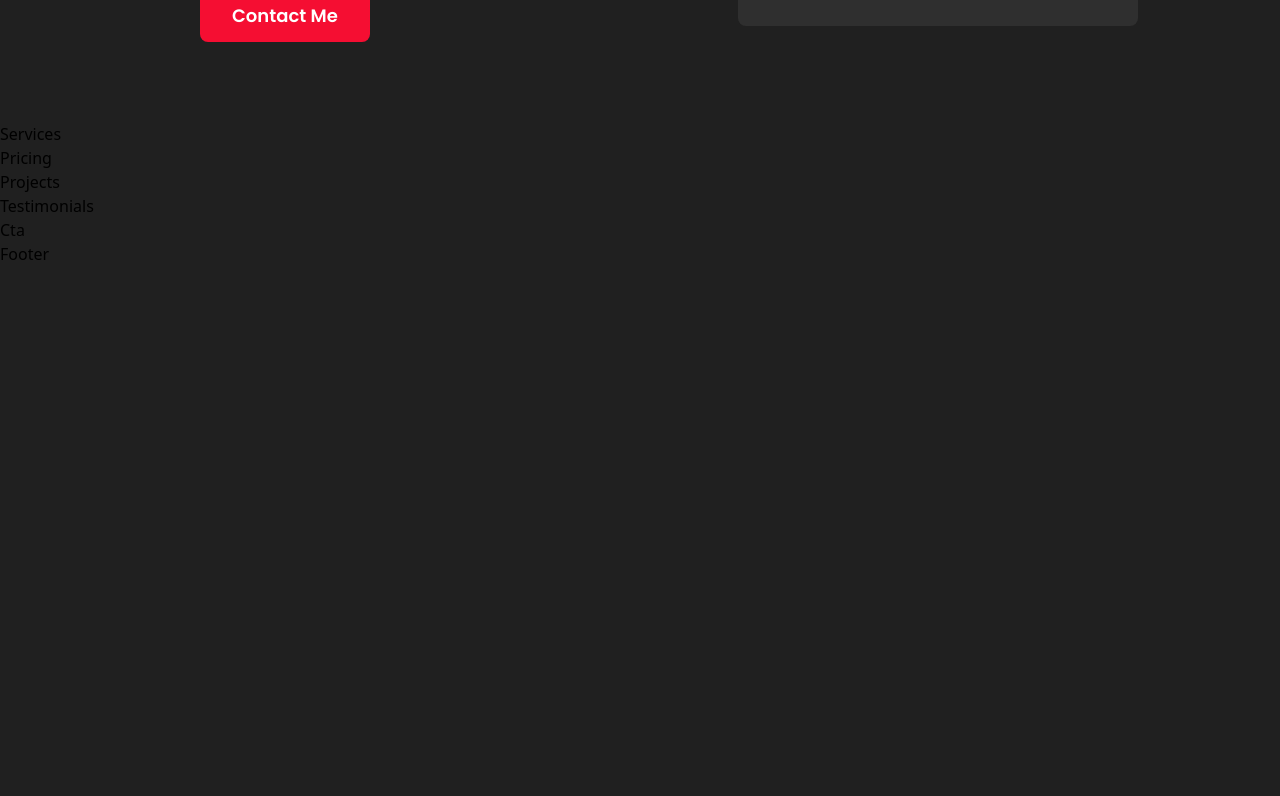
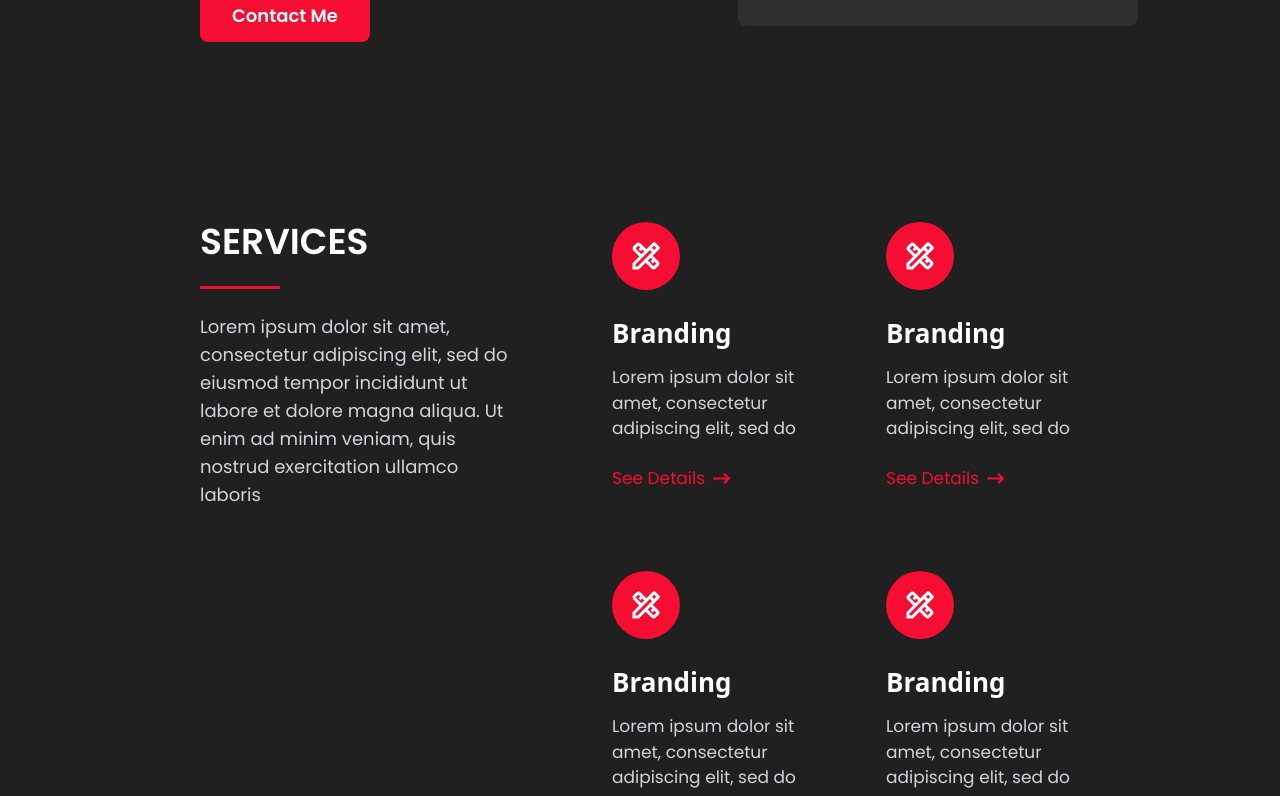
Before and after one commit to ozaenzenzen/reactjs_template_4, a React (Vite) app: page / in a window 1280 px wide. Shown: the part 724-1520 px from the top of the page. Before the commit the page ends 990 px from the top, so only its background shows below. Built offline with nearby package versions, Linux system fonts and the light colour scheme.

Commit message:
update service section

```diff
--- a/index.html
+++ b/index.html
@@ -4,7 +4,7 @@
     <meta charset="UTF-8" />
     <link rel="icon" type="image/svg+xml" href="/vite.svg" />
     <meta name="viewport" content="width=device-width, initial-scale=1.0" />
-    <title>ReactJS Template 3</title>
+    <title>ReactJS Template 4</title>
 
     <!-- Font -->
     <link rel="preconnect" href="https://fonts.googleapis.com">
--- a/src/sections/Services.jsx
+++ b/src/sections/Services.jsx
@@ -1,9 +1,52 @@
-import React from 'react'
+import React from "react";
+import { FaSearchengin } from "react-icons/fa";
+import { FaArrowRightLong } from "react-icons/fa6";
+import { MdOutlineDesignServices } from "react-icons/md";
+import { IoLogoAndroid } from "react-icons/io";
+import AOS from "aos";
+import "aos/dist/aos.css";
+import ServicesItemDetailComponent from "./components/ServicesItemDetailComponent";
 
 const Services = () => {
+  // useEffect(() => {
+  //   AOS.init({
+  //     duration: 800,
+  //     delay: 200,
+  //     once: true,
+  //   });
+  // }, []);
+
   return (
-    <div>Services</div>
-  )
-}
+    <div
+      id="services"
+      className="w-full lg:px-[200px] px-8 lg:py-[100px] py-[40px] h-full flex lg:flex-row flex-col justify-between items-start gap-[100px]"
+    >
+      <div className="lg:w-[40%] w-full flex flex-col justify-center items-start gap-6 ">
+        <h1
+          data-aos="zoom-in"
+          className="text-4xl uppercase text-white font-poppins font-semibold"
+        >
+          Services
+        </h1>
+        <div data-aos="zoom-in" className="bg-themered h-[3px] w-20"></div>
+        <p
+          data-aos="zoom-in"
+          data-aos-delay="400"
+          className="text-gray-300 text-lg font-poppins"
+        >
+          Lorem ipsum dolor sit amet, consectetur adipiscing elit, sed do
+          eiusmod tempor incididunt ut labore et dolore magna aliqua. Ut enim ad
+          minim veniam, quis nostrud exercitation ullamco laboris
+        </p>
+      </div>
+      <div className="lg:w-[60%] w-full grid lg:grid-cols-2 grid-cols-1 justify-center items-start lg:gap-20 gap-12">
+        <ServicesItemDetailComponent />
+        <ServicesItemDetailComponent />
+        <ServicesItemDetailComponent />
+        <ServicesItemDetailComponent />
+      </div>
+    </div>
+  );
+};
 
-export default Services
+export default Services;
--- /dev/null
+++ b/src/sections/components/ServicesItemDetailComponent.jsx
@@ -0,0 +1,30 @@
+import React from "react";
+import { FaArrowRightLong } from "react-icons/fa6";
+import { MdOutlineDesignServices } from "react-icons/md";
+
+const ServicesItemDetailComponent = () => {
+  return (
+    <div
+      data-aos="zoom-in"
+      className="flex flex-col justify-center items-start gap-6"
+    >
+      <div className="bg-themered rounded-full p-4 flex justify-center items-center transition-all duration-300 ease-in-out hover:scale-110">
+        <MdOutlineDesignServices className="fill-white size-9 cursor-pointer" />
+      </div>
+      <div className="flex flex-col justify-center items-start gap-3">
+        <h1 className="text-white font-semibold text-[26px]">Branding</h1>
+        <p className="text-gray-300 text-[17px] font-poppins">
+          Lorem ipsum dolor sit amet, consectetur adipiscing elit, sed do
+        </p>
+      </div>
+      <button className="text-themered hover:text-white text-[17px] font-poppins flex justify-center items-center gap-2">
+        See Details{" "}
+        <span>
+          <FaArrowRightLong />
+        </span>
+      </button>
+    </div>
+  );
+};
+
+export default ServicesItemDetailComponent;
```
